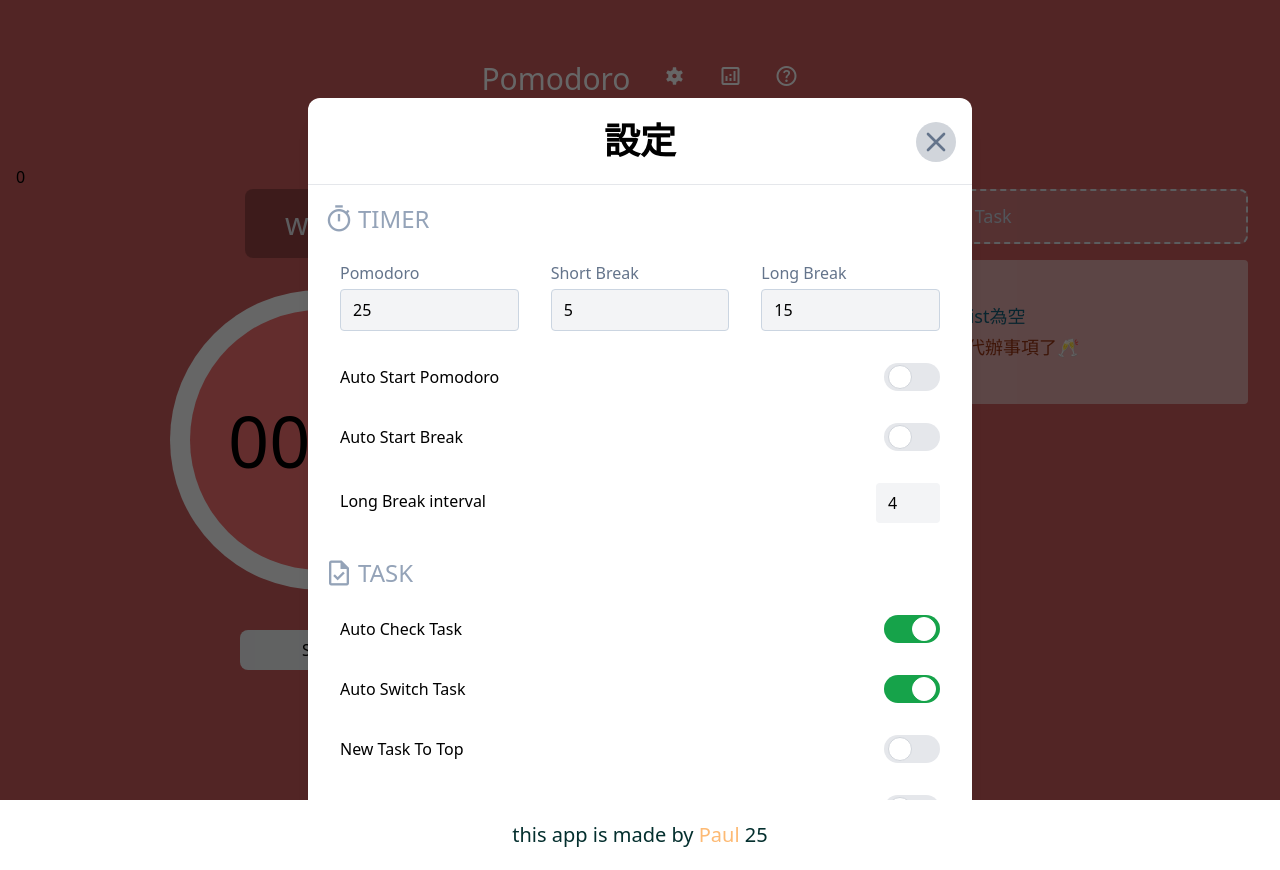
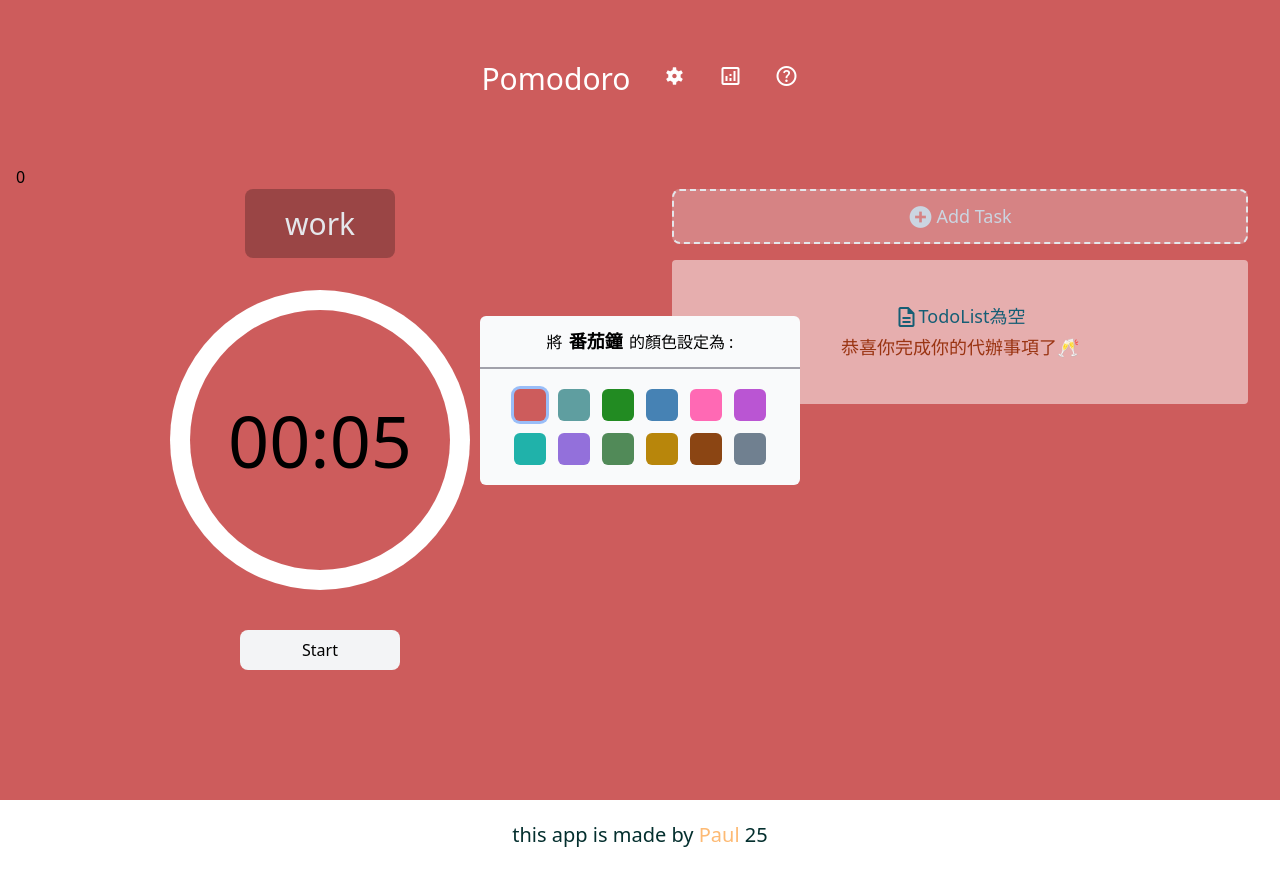
Before and after one commit to Paul-1997/Pomodoro, a Vue app: page / in a window 1280 px wide. Both pictures are taken after a click on the button "settings". Built offline with nearby package versions, Linux system fonts and the light colour scheme.

Commit message:
add:changeBg function all done

```diff
--- a/src/components/PomodoroComp.vue
+++ b/src/components/PomodoroComp.vue
@@ -1,5 +1,5 @@
 <template>
-  <main class=" min-h-dvh py-8" :style="{'background-color' : getCurrBg}">
+  <main class=" min-h-dvh py-8 transition-colors duration-1000" :style="{ 'background-color': getCurrBg }">
     <div class="mx-auto px-4">
       <nav class="py-6 mb-10">
         <ul class="flex justify-center items-center gap-x-8">
@@ -40,7 +40,11 @@
             {{ pomodoro.workStatus === 'pomodoroTime' ? 'work' : pomodoro.workStatus }}
           </div>
           <div class="pomodoro__timer relative mx-auto rounded-full bg-white size-[300px] mb-10">
-            <div class="size-[260px] rounded-full bg-red-400 absolute inset-5 grid place-content-center">
+            <div
+              class="size-[260px] rounded-full absolute inset-5 grid place-content-center transition-colors duration-1000"
+              :style="{
+                'background-color': getCurrBg
+              }">
               <span class="text-7xl">{{ getFormatRemainTime }}</span>
             </div>
           </div>
@@ -150,12 +154,12 @@
 }, { deep: true })
 
 //bg
-const getCurrBg = computed(()=>{
+const getCurrBg = computed(() => {
   const currState = pomodoro.value.workStatus;
 
-  if(currState === 'shortBreak') return useSetting.settingConfig.theme.bgColor.short
-  if(currState === 'longBreak') return useSetting.settingConfig.theme.bgColor.long
-  return useSetting.settingConfig.theme.bgColor.pomodoro
+  if (currState === 'shortBreak') return useSetting.settingConfig.theme.bgColor.short;
+  if (currState === 'longBreak') return useSetting.settingConfig.theme.bgColor.long;
+  return useSetting.settingConfig.theme.bgColor.pomodoro;
 })
 </script>
 <style scoped>
--- a/src/components/TaskComp.vue
+++ b/src/components/TaskComp.vue
@@ -2,7 +2,7 @@
   <div class="task px-4 pb-10 h-full">
     <div class="task__input mb-4">
       <button v-if="!onAddTask" @click="addTask"
-        class="py-3 bg-slate-100 bg-opacity-20 border-2 border-dashed rounded-lg w-full flex items-center justify-center group text-slate-300 hover:text-slate-50 text-lg">
+        class="py-3 bg-slate-100 bg-opacity-25 border-2 border-dashed rounded-lg w-full flex items-center justify-center group text-slate-300 hover:text-slate-50 text-lg">
         <span class="material-symbols-outlined  me-1" style="font-variation-settings:'FILL' 1,'wght' 500,'GRAD' 200">
           add_circle
         </span>
@@ -74,7 +74,7 @@
         </div>
       </div>
     </div>
-    <ul class="task__list bg-white bg-opacity-50 rounded px-1" v-if="useTask.TaskList.length">
+    <ul class="task__list bg-white bg-opacity-75 rounded px-1" v-if="useTask.TaskList.length">
       {{ useTask.TaskList }}
       {{ useTask.currTask }}
       <li v-for="task in useTask.TaskList" :key="task.id" class="pb-1 space-y-2">
--- a/src/components/dialog/SettingDialog.vue
+++ b/src/components/dialog/SettingDialog.vue
@@ -1,6 +1,6 @@
 <template>
   <div
-    class="fixed inset-0  py-20 w-screen bg-black/60 z-[100] flex items-center justify-center overflow-y-scroll overflow-x-hidden"
+    class="fixed inset-0  py-20 w-screen bg-transparent z-[100] flex items-center justify-center overflow-y-scroll overflow-x-hidden"
     aria-hidden="true" role="dialog" @click.self="onPickingColor ? '' : closeModal" v-if="props.isShow">
     <div class="dialog bg-white *:p-4 rounded-xl shadow-xl mt-[900px]" v-if="!onPickingColor">
       <div class="border-b border-gray-200 relative">
@@ -58,7 +58,8 @@
               <label class="block mb-1">
                 Long Break interval
               </label>
-              <input type="number" value="4" class="input-field w-16" v-model="useSetting.settingConfig.timer.longBreakInterval">
+              <input type="number" value="4" class="input-field w-16"
+                v-model="useSetting.settingConfig.timer.longBreakInterval">
             </li>
           </ul>
         </section>
@@ -89,7 +90,8 @@
             <li class="flex items-center justify-between">
               <p>New Task To Top</p>
               <label class="inline-flex items-center cursor-pointer">
-                <input type="checkbox" value="" class="sr-only peer" v-model="useSetting.settingConfig.task.enable_newTaskToTop" />
+                <input type="checkbox" value="" class="sr-only peer"
+                  v-model="useSetting.settingConfig.task.enable_newTaskToTop" />
                 <div class="btn-toggle"></div>
               </label>
             </li>
@@ -118,10 +120,12 @@
                     :style="{ backgroundColor: useSetting.settingConfig.theme.bgColor.pomodoro }"
                     @click="changeBgColor('pomodoro')"></a></li>
                 <li><a href="#" role="button" class="block size-9 rounded-md"
-                    :style="{ backgroundColor: useSetting.settingConfig.theme.bgColor.short }" @click="changeBgColor('short')"></a>
+                    :style="{ backgroundColor: useSetting.settingConfig.theme.bgColor.short }"
+                    @click="changeBgColor('short')"></a>
                 </li>
                 <li><a href="#" role="button" class="block size-9 rounded-md"
-                    :style="{ backgroundColor: useSetting.settingConfig.theme.bgColor.long }" @click="changeBgColor('long')"></a>
+                    :style="{ backgroundColor: useSetting.settingConfig.theme.bgColor.long }"
+                    @click="changeBgColor('long')"></a>
                 </li>
               </ol>
             </li>
@@ -150,7 +154,8 @@
             </li>
             <li class="flex items-center justify-between">
               <label class="me-2">Time Format</label>
-              <select class="input-field border-none w-full max-w-28" v-model="useSetting.settingConfig.theme.timeFormat">
+              <select class="input-field border-none w-full max-w-28"
+                v-model="useSetting.settingConfig.theme.timeFormat">
                 <option value="12hr">12-hour</option>
                 <option value="24hr">24-hour</option>
               </select>
@@ -185,8 +190,8 @@
               </li>
               <li class="flex items-center justify-between">
                 <p>Alarm volume</p>
-                <input type="range" class="input-field" v-model="useSetting.settingConfig.sound.alarmVolume" min="1" max="100"
-                  @change="playAudio('alarm')">
+                <input type="range" class="input-field" v-model="useSetting.settingConfig.sound.alarmVolume" min="1"
+                  max="100" @change="playAudio('alarm')">
               </li>
             </template>
             <li class="flex items-center justify-between">
@@ -217,23 +222,26 @@
         </section>
       </div>
     </div>
-    <div id="colorPicker" v-else class="bg-white bg-opacity-75 w-80 rounded-md">
+    <div id="colorPicker" v-else class="bg-gray-50 w-80 rounded-md">
       <h2 class="text-center py-3 border-b-2 border-zinc-400">
         將
-        <strong class="text-lg px-0.5">{{ getColorText(colorPickerObj.currType) }}</strong>
+        <strong class="text-lg px-0.5">{{ getColorText(currColorType) }}</strong>
         的顏色設定為 :
       </h2>
-      <ol class="flex flex-wrap gap-3 justify-center items-center p-5">
-        <li v-for="color in bgColorList" :key="`bg-${color}`" class="size-8 rounded-md cursor-pointer"
-          :style="{ 'background-color': color }" @click="chooseColor(color)"></li>
-      </ol>
+      <div class="colorPicker__body">
+        <ol class="flex flex-wrap gap-3 justify-center items-center p-5">
+          <li v-for="color in colorList" :key="`bg-${color}`" class="size-8 rounded-md cursor-pointer"
+            :style="{ 'background-color': color }" :class="isCurrBgColor(color)" @click="chooseColor(color)"></li>
+        </ol>
+      </div>
+
     </div>
   </div>
 
 
 </template>
 <script setup lang="ts">
-import { watch, ref } from 'vue';
+import { watch, ref, computed } from 'vue';
 import { useSettingsStore } from '@/stores/setting';
 import { timezones, dateFormatType } from '@/assets/timeZone';
 import { formatZone } from '@/composable/timeZone';
@@ -247,26 +255,47 @@
   useAudio(type, audio.value);
 };
 //changeBg
-const colorPickerObj = ref({
-  currType: 'pomodoro',
-});
+const colorList = [
+  "#CD5C5C", // Indian Red
+  "#5F9EA0", // Cadet Blue
+  "#228B22", // Forest Green
+  "#4682B4", // Steel Blue
+  "#FF69B4", // Hot Pink
+  "#BA55D3", // Medium Orchid
+  "#20B2AA", // Light Sea Green
+  "#9370DB", // Medium Purple
+  "#518a58", //Dark Sea Green
+  "#B8860B", // Dark Goldenrod
+  "#8B4513", // Saddle Brown
+  "#708090",  // Slate Gray,
+  // "#FF8C69", // Salmon
+];
 
-const onPickingColor = ref(false);
-const bgColorList = ['red', 'blue', 'cyan'];
+type currColorType = 'pomodoro' | 'short' | 'long';
+
+const currColorType = ref<currColorType>('pomodoro');
+const isCurrBgColor = (color: string) => {
+  const curr = useSetting.settingConfig.theme.bgColor[currColorType.value];
+  return curr === color ? 'ring ring-currentColor' : ''
+
+};
+// , "#5CA4AD" , '#96E000'
+const onPickingColor = ref(true);
 function getColorText(type: string = 'pomodoro') {
   if (type === 'long') return '長休息'
   else if (type === 'short') return '短休息'
   else return '番茄鐘'
 }
-function changeBgColor(type: string) {
+function changeBgColor(type: currColorType) {
   onPickingColor.value = true;
-  colorPickerObj.value.currType = type;
+  currColorType.value = type;
 }
 function chooseColor(color: string) {
   //change Setting
-  if(colorPickerObj.value.currType === 'pomodoro') useSetting.settingConfig.theme.bgColor.pomodoro = color;
-  if(colorPickerObj.value.currType === 'short') useSetting.settingConfig.theme.bgColor.short = color;
-  if(colorPickerObj.value.currType === 'long') useSetting.settingConfig.theme.bgColor.long = color;
+  if (currColorType.value === 'pomodoro') useSetting.settingConfig.theme.bgColor.pomodoro = color;
+  if (currColorType.value === 'short') useSetting.settingConfig.theme.bgColor.short = color;
+  if (currColorType.value === 'long') useSetting.settingConfig.theme.bgColor.long = color;
+  onPickingColor.value = false;
 }
 
 
--- a/src/stores/setting.ts
+++ b/src/stores/setting.ts
@@ -20,8 +20,8 @@
   theme: {
     bgColor: {
       pomodoro: '#CD5C5C',
-      short: 'cyan',
-      long: 'green',
+      short: '#5F9EA0',
+      long: '#228B22',
     },
     language: 'zh-tw',
     timeZone: getCurrZone,
```
